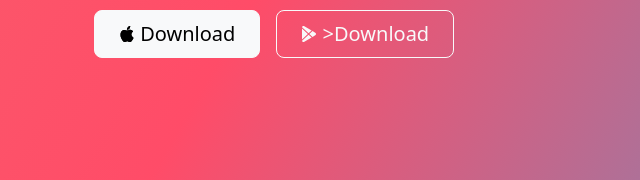
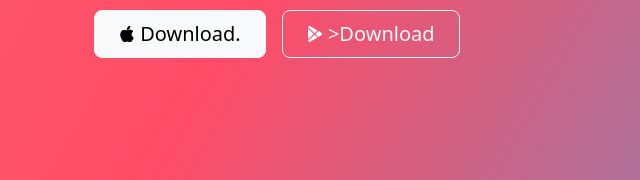
Before and after one commit to charansaig1/CSS_Bootstrap, a plain HTML site: page index.html in a window 1280 px wide. Shown: the part 439-619 px from the top of the page, 0-640 px from the left. Drawn offline with nearby package versions, Linux system fonts and the light colour scheme.

Commit message:
html changes

```diff
--- a/index.html
+++ b/index.html
@@ -47,7 +47,7 @@
                     d="M11.182.008C11.148-.03 9.923.023 8.857 1.18c-1.066 1.156-.902 2.482-.878 2.516.024.034 1.52.087 2.475-1.258.955-1.345.762-2.391.728-2.43Zm3.314 11.733c-.048-.096-2.325-1.234-2.113-3.422.212-2.189 1.675-2.789 1.698-2.854.023-.065-.597-.79-1.254-1.157a3.692 3.692 0 0 0-1.563-.434c-.108-.003-.483-.095-1.254.116-.508.139-1.653.589-1.968.607-.316.018-1.256-.522-2.267-.665-.647-.125-1.333.131-1.824.328-.49.196-1.422.754-2.074 2.237-.652 1.482-.311 3.83-.067 4.56.244.729.625 1.924 1.273 2.796.576.984 1.34 1.667 1.659 1.899.319.232 1.219.386 1.843.067.502-.308 1.408-.485 1.766-.472.357.013 1.061.154 1.782.539.571.197 1.111.115 1.652-.105.541-.221 1.324-1.059 2.238-2.758.347-.79.505-1.217.473-1.282Z"
                   />
                 </svg>
-                Download
+                Download.
               </button>
               <button type="button" class="btn btn-outline-light btn-lg px-4">
                 <svg
```
